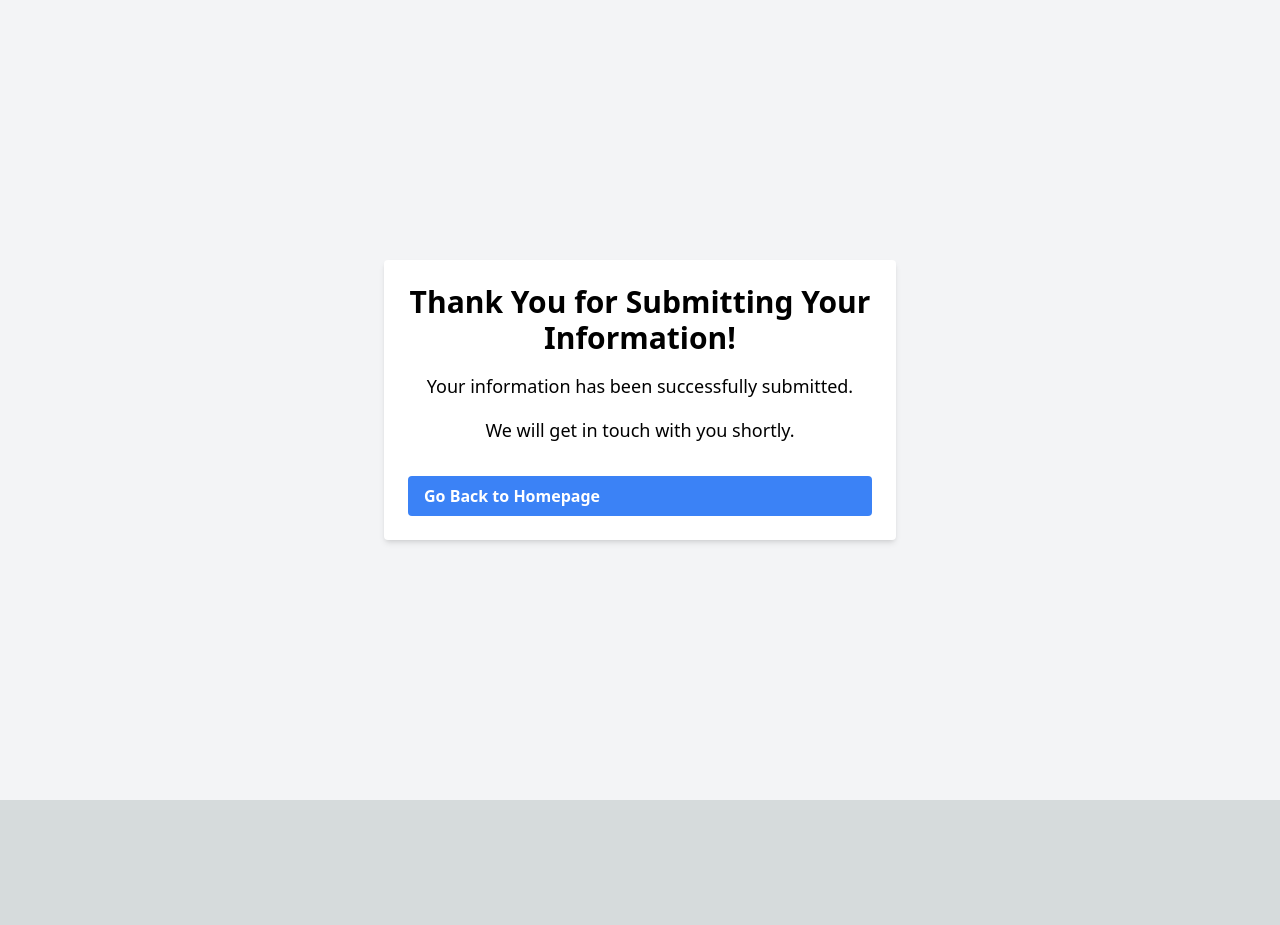
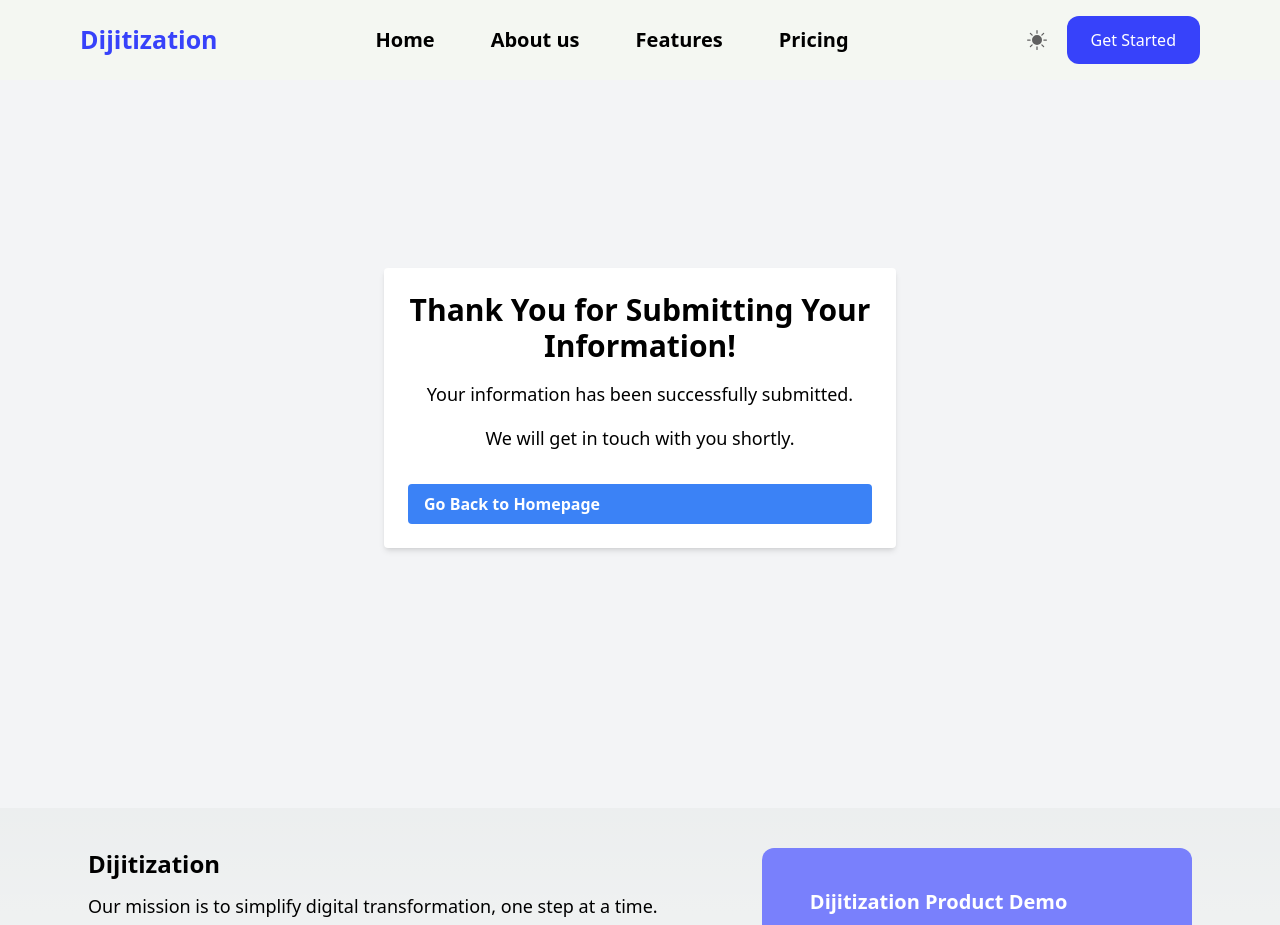
Before and after one commit to Tamdupagal/dijitization, a Next.js app: page /thankyou in a window 1280 px wide. Shown: the top 925 px of the page. Before the commit the page ends 800 px from the top, so only its background shows below. Built offline with nearby package versions, Linux system fonts and the light colour scheme.

Commit message:
changeUI

```diff
--- a/pages/thankyou.js
+++ b/pages/thankyou.js
@@ -1,12 +1,16 @@
-import ThankYouPage from '@/components/ThankYou'
-import React from 'react'
+import ThankYouPage from "@/components/ThankYou";
+import React from "react";
+import Navbar from "@/components/Navbar";
+import Footer from "@/components/Footer";
 
 const thankyou = () => {
   return (
     <div>
-      <ThankYouPage/>
+      <Navbar />
+      <ThankYouPage />
+      <Footer />
     </div>
-  )
-}
+  );
+};
 
-export default thankyou
+export default thankyou;
```
